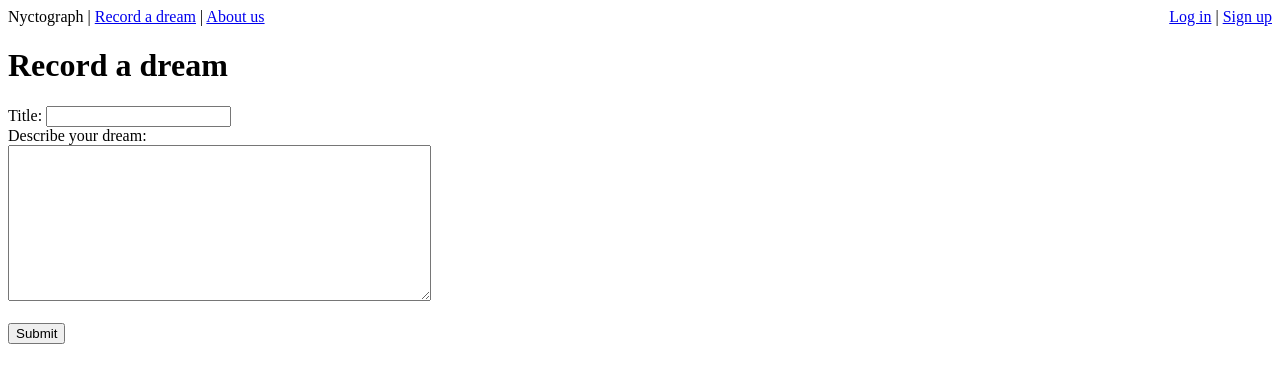
After one commit to Robotgiggle/nyctograph, a FastAPI app: template templates/record_dream.html in a window 1280 px wide. The commit adds this page. Shown: the top 383 px of the page. Run offline with FastAPI, Linux system fonts and the light colour scheme; the template is opened without the code that fills it, so the values that code supplies are empty.

Commit message:
Add page header, basic dream-entry form, and entry list page

```diff
--- a/main.py
+++ b/main.py
@@ -6,30 +6,6 @@ from fastapi.staticfiles import StaticFiles
 from fastapi.templating import Jinja2Templates
 from starlette.middleware.sessions import SessionMiddleware
 from pydantic import BaseModel
-
-# ===== APP SETUP =====
-
-app = FastAPI()
-app.mount("/static", StaticFiles(directory="static"), name="static")
-app.add_middleware(SessionMiddleware, secret_key="correcthorsebatterystaple")
-
-def flash_context(request: Request): return {"flash": request.session.pop("flashMessages", [])}
-templates = Jinja2Templates(directory="templates", context_processors=[flash_context])
-
-ph = PasswordHasher()
-
-fake_db_users = {
-    "admin": {
-        "username": "admin",
-        "pwhash": ph.hash("dream"),
-        "number": 1868
-    },
-    "user1": {
-        "username": "user1",
-        "pwhash": ph.hash("pw123"),
-        "number": 57
-    }
-}
 
 # ===== UTILITIES =====
 
@@ -49,12 +25,94 @@ def flash(request: Request, message: str, type: str):
         request.session["flashMessages"] = []
     request.session["flashMessages"].append((message, type))
 
+def global_context(request: Request):
+    return {
+        "flash": request.session.pop("flashMessages", []),
+        "uname": request.session.get("uname")
+    }
+
+def not_implemented_yet(request: Request):
+    flash(request, "This page or method ("+str(request.url)+") has not been implemented yet!", "warn")
+    return RedirectResponse("/", status_code=303)
+
+# ===== APP SETUP =====
+
+app = FastAPI()
+app.mount("/static", StaticFiles(directory="static"), name="static")
+app.add_middleware(SessionMiddleware, secret_key="correcthorsebatterystaple")
+
+templates = Jinja2Templates(directory="templates", context_processors=[global_context])
+
+ph = PasswordHasher()
+
+fake_db_users = {
+    "user1": {
+        "username": "user1",
+        "pwhash": ph.hash("pw123"),
+        "entries": []
+    },
+    "user2": {
+        "username": "user2",
+        "pwhash": ph.hash("pw456"),
+        "entries": []
+    }
+}
+
 # ===== ROUTES =====
 
+# homepage / dream entry form
 @app.get("/")
-def root(request: Request):
+def record_dream_form(request: Request):
+    storedEntry = request.session.get("storedEntry")
+    return templates.TemplateResponse(request, "record_dream.html", {"entry": storedEntry})
+
+@app.post("/")
+def record_dream_action(request: Request, title: Annotated[str, Form()], description: Annotated[str, Form()]):
     user = get_user(request)
-    return templates.TemplateResponse(request, "root.html", {"user": user})
+    if user:
+        user["entries"].append((title, description))
+        flash(request, "Dream entry saved", "info")
+        return RedirectResponse("/", status_code=303)
+    else:
+        request.session["storedEntry"] = (title, description)
+        flash(request, "Dream entry temporarily stored - create an account to save it!", "info")
+        return RedirectResponse("/signup", status_code=303)
+
+# view stored entries
+
+@app.get("/my-dreams")
+def list_dream_entries(request: Request):
+    user = get_user(request)
+    if not user:
+        flash(request, "This page or method requires an account!", "warn")
+        return RedirectResponse("/login", status_code=303)
+    entries = user["entries"]
+    print(entries)
+    return templates.TemplateResponse(request, "my-dreams.html", {"entries": entries})
+
+# view global stats
+
+@app.get("/global-stats")
+def view_global_stats(request: Request):
+    return not_implemented_yet(request)
+
+# general info page
+
+@app.get("/about-us")
+def about_us(request: Request):
+    return not_implemented_yet(request)
+
+# account creation
+
+@app.get("/signup")
+def signup_form(request: Request):
+    return not_implemented_yet(request)
+
+@app.post("/signup")
+def signup_action(request: Request):
+    return not_implemented_yet(request)
+
+# login system
 
 @app.get("/login")
 def login_form(request: Request):
--- a/templates/base.html
+++ b/templates/base.html
@@ -5,6 +5,28 @@
         <link href="{{ url_for('static', path='/styles.css') }}" rel="stylesheet">
     </head>
     <body>
+        <header style="display: flex; justify-content: space-between;">
+            <span>
+                Nyctograph |
+                <a href="/">Record a dream</a> |
+                {% if uname %}
+                    <a href="/my-dreams">My dreams</a> |
+                    <a href="/global-stats">Global stats</a> |
+                {% endif %}
+                <a href="/about-us">About us</a>
+            </span>
+            {% if uname %}
+                <span>
+                    Logged in as {{uname}}
+                    (<a href="/logout">Log out</a>)
+                </span>
+            {% else %}
+                <span>
+                    <a href="/login">Log in</a> |
+                    <a href="/signup">Sign up</a>
+                </span>
+            {% endif %}
+        </header>
         {% for msg, type in flash %}
             {% if type == "info" %}
                 <p class="flash-info">{{msg}}</p>
--- a/templates/login.html
+++ b/templates/login.html
@@ -1,12 +1,13 @@
 {% extends "base.html" %}
 {% block body %}
+    <h1>Log In</h1>
     <form action="" method="post">
         <label for="uname">Username:</label>
         <input type="text" id="uname" name="uname">
-
+        <br>
         <label for="pword">Password:</label>
         <input type="password" id="pword" name="pword">
-
+        <br><br>
         <input type="submit">
     </form>
 {% endblock %}
--- /dev/null
+++ b/templates/record_dream.html
@@ -0,0 +1,14 @@
+{% extends "base.html" %}
+{% block body %}
+    <h1>Record a dream</h1>
+    <form action="" method="post">
+        <label for="title">Title:</label>
+        <input type="text" id="title" name="title" value="{{ entry[0] if entry }}">
+        <br>
+        <label for="description">Describe your dream:</label>
+        <br>
+        <textarea rows="10" cols="50" id="description" name="description">{{ entry[1] if entry }}</textarea>
+        <br><br>
+        <input type="submit">
+    </form>
+{% endblock %}
```
Also changed, not shown: templates/my-dreams.html (added, +10 -0 lines), templates/root.html (deleted, +0 -8 lines).
